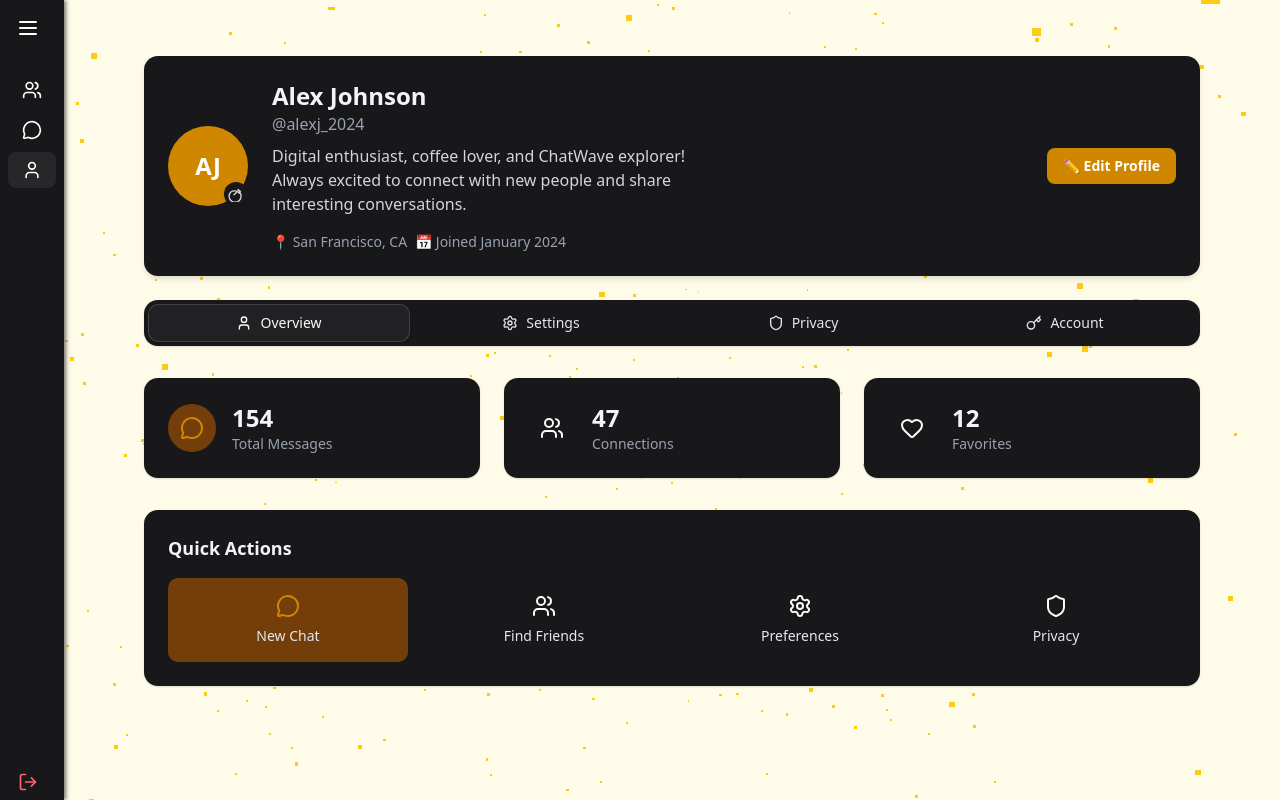
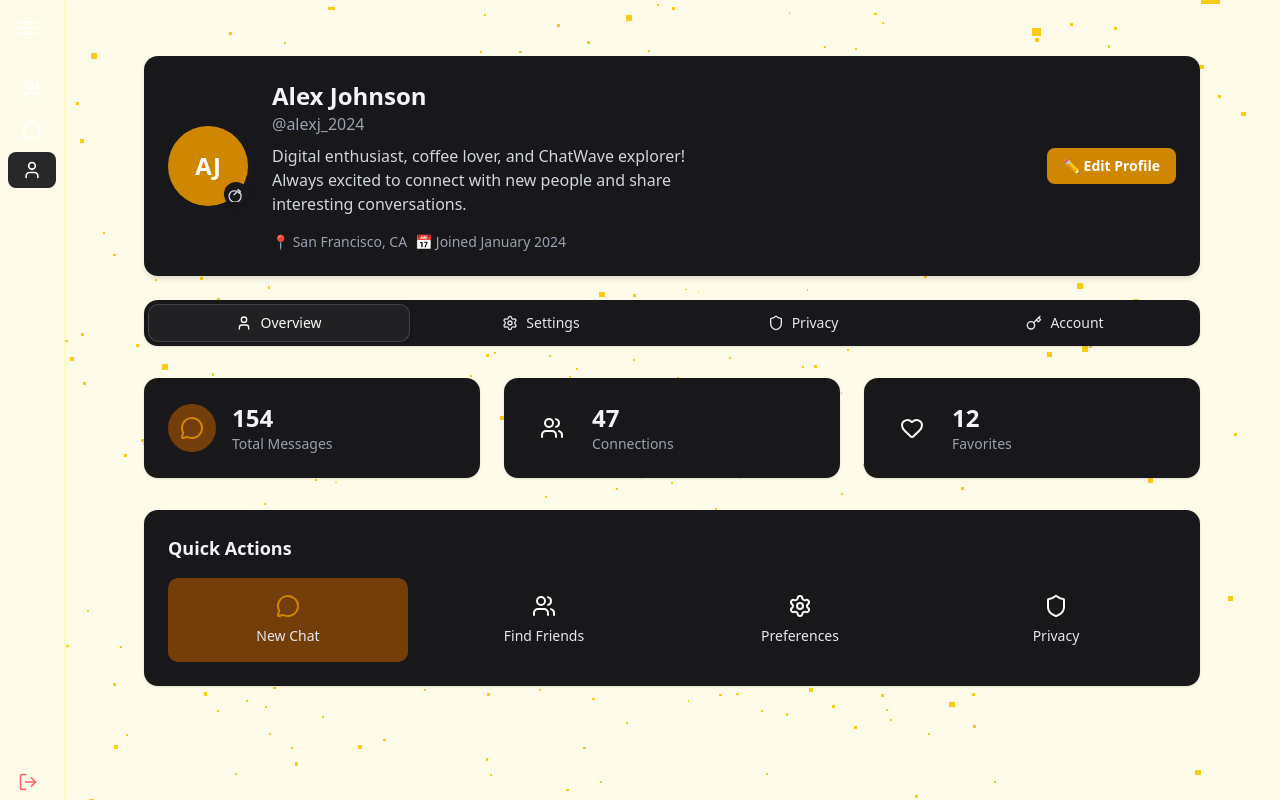
Before and after one commit to afid0n/talksy-chat-app, a React (Vite) app in the folder client/: page /profile in a window 1280 px wide. Built offline with nearby package versions, Linux system fonts and the light colour scheme.

Commit message:
feat: sidebar update

```diff
--- a/client/src/components/Sidebar.tsx
+++ b/client/src/components/Sidebar.tsx
@@ -20,12 +20,7 @@ const Sidebar = ({ isOpen, toggleSidebar }: { isOpen: boolean; toggleSidebar: ()
   return (
     <aside
       className={`
-<<<<<<< HEAD
         fixed top-0 left-0 h-screen z-30 bg-yellow-50 shadow-[2px_0_4px_rgba(254,240,138,0.4)]
-=======
-        fixed top-0 left-0 h-screen z-50 bg-yellow-50 dark:bg-zinc-900
-        shadow-[2px_0_4px_rgba(254,240,138,0.4)] dark:shadow-[2px_0_4px_rgba(24,24,27,0.6)]
->>>>>>> 18f7f32c1789315b8da22062ce6cf03251c21578
         transition-all duration-300 flex flex-col overflow-x-hidden
         ${isOpen ? 'w-64' : 'w-16'}
       `}
```
